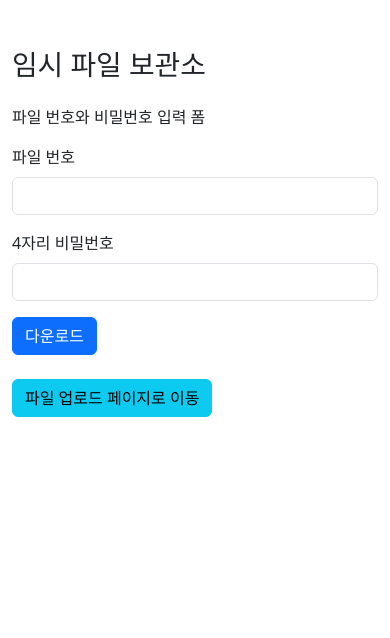
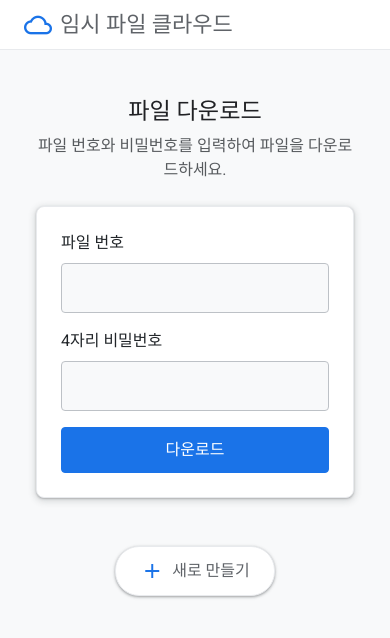
Before and after one commit to kimchunsik17/Temp_Cloud_for_mini_files, a Django app: page / in a window 390 px wide. Shown: the top 638 px of the page. Run offline with Django 5.2, Linux system fonts and the light colour scheme.

Commit message:
feat: Google Drive 스타일 적용 및 반응형 디자인 개선
- 구글 드라이브와 유사한 디자인을 위해 새로운 CSS 스타일 및 기본 템플릿 적용

```diff
--- /dev/null
+++ b/cloud_storage/static/cloud_storage/css/style.css
@@ -0,0 +1,133 @@
+
+@import url('https://fonts.googleapis.com/css2?family=Roboto:wght@400;500;700&display=swap');
+@import url('https://fonts.googleapis.com/icon?family=Material+Icons');
+
+:root {
+    --google-blue: #1a73e8;
+    --google-grey-100: #f8f9fa;
+    --google-grey-300: #e8eaed;
+    --google-grey-500: #bdc1c6;
+    --google-grey-700: #5f6368;
+    --google-grey-900: #202124;
+}
+
+body {
+    font-family: 'Roboto', sans-serif;
+    background-color: var(--google-grey-100);
+    color: var(--google-grey-900);
+}
+
+.header {
+    background-color: #fff;
+    border-bottom: 1px solid var(--google-grey-300);
+    padding: 8px 24px;
+    display: flex;
+    align-items: center;
+}
+
+.header .logo {
+    display: flex;
+    align-items: center;
+    font-size: 22px;
+    color: var(--google-grey-700);
+}
+
+.header .logo .material-icons {
+    font-size: 28px;
+    margin-right: 8px;
+    color: var(--google-blue);
+}
+
+.main-content {
+    padding: 24px;
+}
+
+.card {
+    border: 1px solid var(--google-grey-300);
+    border-radius: 8px;
+    background-color: #fff;
+    box-shadow: 0 1px 2px 0 rgba(60,64,67,0.302), 0 2px 6px 2px rgba(60,64,67,0.149);
+}
+
+.form-control {
+    border: 1px solid var(--google-grey-500);
+    border-radius: 4px;
+    background-color: var(--google-grey-100);
+    padding: 12px 16px;
+}
+
+.form-control:focus {
+    border-color: var(--google-blue);
+    background-color: #fff;
+    box-shadow: 0 0 0 2px rgba(26, 115, 232, 0.2);
+}
+
+.btn-primary {
+    background-color: var(--google-blue);
+    border-color: var(--google-blue);
+    border-radius: 4px;
+    font-weight: 500;
+    padding: 10px 24px;
+}
+
+.btn-primary:hover {
+    background-color: #1867cf;
+    border-color: #1867cf;
+}
+
+.btn-new {
+    background-color: #fff;
+    border: 1px solid var(--google-grey-300);
+    border-radius: 24px;
+    color: var(--google-grey-700);
+    font-weight: 500;
+    padding: 12px 24px;
+    display: inline-flex;
+    align-items: center;
+    box-shadow: 0 1px 2px 0 rgba(60,64,67,0.302), 0 1px 3px 1px rgba(60,64,67,0.149);
+    transition: box-shadow .08s linear,min-width .15s cubic-bezier(0.4,0.0,0.2,1);
+}
+
+.btn-new:hover {
+    box-shadow: 0 1px 3px 0 rgba(60,64,67,0.302), 0 4px 8px 3px rgba(60,64,67,0.149);
+    background-color: var(--google-grey-100);
+    border-color: var(--google-grey-300);
+    color: var(--google-grey-900);
+}
+
+.btn-new .material-icons {
+    margin-right: 8px;
+    color: var(--google-blue);
+}
+
+/* Table Styles */
+.table {
+    --bs-table-bg: transparent;
+    --bs-table-border-color: var(--google-grey-300);
+    --bs-table-striped-bg: var(--google-grey-100);
+}
+
+.table thead th {
+    font-weight: 500;
+    color: var(--google-grey-700);
+    border-bottom-width: 1px;
+}
+
+.table tbody tr:hover {
+    background-color: var(--bs-table-striped-bg);
+}
+
+.table td,
+.table th {
+    vertical-align: middle;
+}
+
+.table a {
+    color: var(--google-grey-900);
+    text-decoration: none;
+}
+
+.table a:hover {
+    color: var(--google-blue);
+    text-decoration: underline;
+}
--- /dev/null
+++ b/cloud_storage/templates/cloud_storage/base.html
@@ -0,0 +1,30 @@
+
+{% load static %}
+<!doctype html>
+<html lang="ko">
+<head>
+    <meta charset="utf-8">
+    <meta name="viewport" content="width=device-width, initial-scale=1">
+    <title>{% block title %}임시 파일 클라우드{% endblock %}</title>
+    <link href="https://cdn.jsdelivr.net/npm/bootstrap@5.3.2/dist/css/bootstrap.min.css" rel="stylesheet" integrity="sha384-T3c6CoIi6uLrA9TneNEoa7RxnatzjcDSCmG1MXxSR1GAsXEV/Dwwykc2MPK8M2HN" crossorigin="anonymous">
+    <link rel="stylesheet" href="{% static 'cloud_storage/css/style.css' %}">
+    <link href="https://fonts.googleapis.com/icon?family=Material+Icons" rel="stylesheet">
+</head>
+<body>
+
+<header class="header">
+    <div class="logo">
+        <i class="material-icons">cloud_queue</i>
+        <span>임시 파일 클라우드</span>
+    </div>
+</header>
+
+<main class="main-content">
+    {% block content %}
+    {% endblock %}
+</main>
+
+<script src="https://cdn.jsdelivr.net/npm/bootstrap@5.3.2/dist/js/bootstrap.bundle.min.js" integrity="sha384-C6RzsynM9kWDrMNeT87bh95OGNyZPhcTNXj1NW7RuBCsyN/o0jlpcV8Qyq46cDfL" crossorigin="anonymous"></script>
+{% block extra_js %}{% endblock %}
+</body>
+</html>
--- a/cloud_storage/templates/cloud_storage/index.html
+++ b/cloud_storage/templates/cloud_storage/index.html
@@ -1,16 +1,17 @@
-<!doctype html>
-<html lang="en">
-  <head>
-    <meta charset="utf-8">
-    <meta name="viewport" content="width=device-width, initial-scale=1">
-    <title>임시 파일 보관소</title>
-    <link href="https://cdn.jsdelivr.net/npm/bootstrap@5.3.2/dist/css/bootstrap.min.css" rel="stylesheet" integrity="sha384-T3c6CoIi6uLrA9TneNEoa7RxnatzjcDSCmG1MXxSR1GAsXEV/Dwwykc2MPK8M2HN" crossorigin="anonymous">
-  </head>
-  <body>
-    <div class="container mt-5">
-        <h1 class="mb-4">임시 파일 보관소</h1>
-        <p>파일 번호와 비밀번호 입력 폼</p>
-        <form action="{% url 'cloud_storage:download' %}" method="post" class="mb-4">
+{% extends 'cloud_storage/base.html' %}
+
+{% block title %}파일 다운로드 - 임시 파일 클라우드{% endblock %}
+
+{% block content %}
+<div class="container mt-4">
+    <div class="row justify-content-center">
+        <div class="col-md-6">
+            <div class="text-center mb-4">
+                <h1 class="h3">파일 다운로드</h1>
+                <p class="text-muted">파일 번호와 비밀번호를 입력하여 파일을 다운로드하세요.</p>
+            </div>
+            <div class="card p-4">
+                <form action="{% url 'cloud_storage:download' %}" method="post">
                     {% csrf_token %}
                     <div class="mb-3">
                         <label for="file_id" class="form-label">파일 번호</label>
@@ -20,10 +21,17 @@
                         <label for="password" class="form-label">4자리 비밀번호</label>
                         <input type="password" class="form-control" id="password" name="password" maxlength="4" required>
                     </div>
+                    <div class="d-grid">
                         <button type="submit" class="btn btn-primary">다운로드</button>
+                    </div>
                 </form>
-        <a href="{% url 'cloud_storage:upload' %}" class="btn btn-info">파일 업로드 페이지로 이동</a>
             </div>
-    <script src="https://cdn.jsdelivr.net/npm/bootstrap@5.3.2/dist/js/bootstrap.bundle.min.js" integrity="sha384-C6RzsynM9kWDrMNeT87bh95OGNyZPhcTNXj1NW7RuBCsyN/o0jlpcV8Qyq46cDfL" crossorigin="anonymous"></script>
-  </body>
-</html>
+                            <div class="text-center mt-5">
+                                <a href="{% url 'cloud_storage:upload' %}" class="btn btn-new">
+                                    <i class="material-icons">add</i>
+                                    <span>새로 만들기</span>
+                                </a>
+                            </div>        </div>
+    </div>
+</div>
+{% endblock %}
--- a/cloud_storage/views.py
+++ b/cloud_storage/views.py
@@ -2,6 +2,8 @@ from django.shortcuts import render, redirect, get_object_or_404
 from django.http import HttpResponse, Http404
 from .models import UploadedFile, GlobalSettings
 import os
+import uuid
+import urllib.parse
 
 ADMIN_SECRET_PHRASE = b"admin_access_granted"
 
```
Also changed, not shown: cloud_storage/templates/cloud_storage/admin_page.html (+29 -23 lines), cloud_storage/templates/cloud_storage/upload.html (+31 -18 lines), 1 other file. Lines whose indentation alone changed are shown as unchanged.
